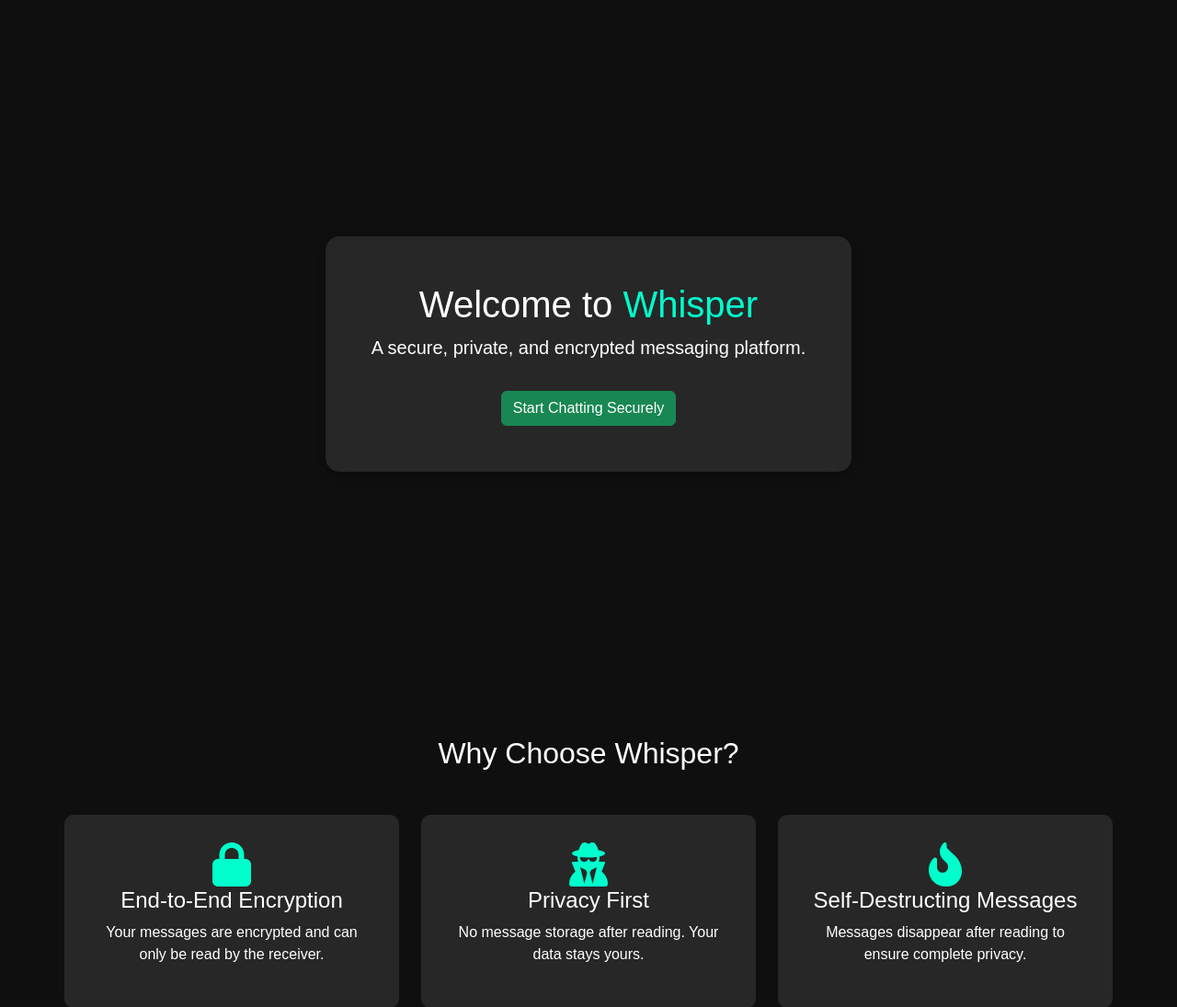
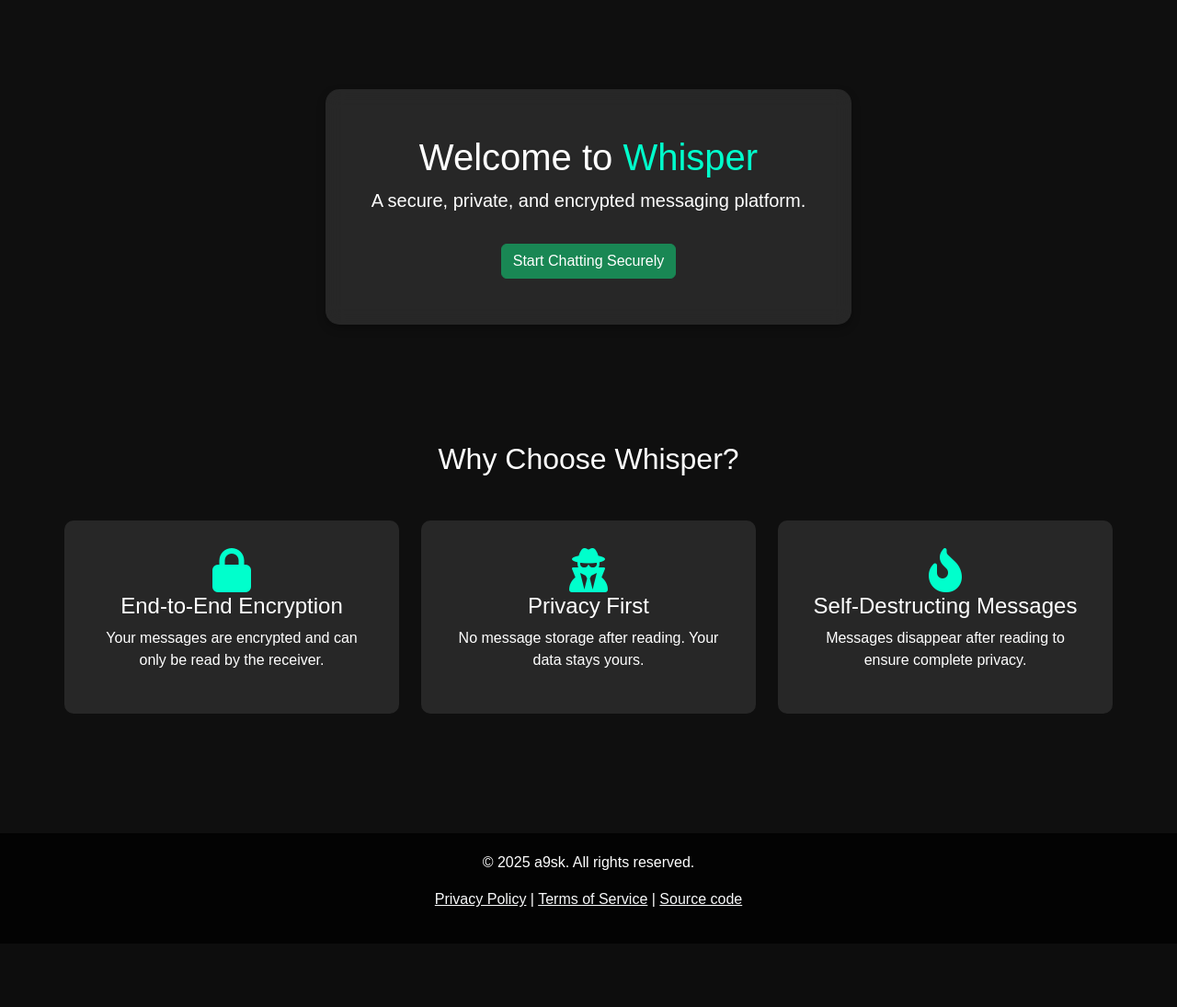
Before and after one commit to a9sk/whisper, a PHP site: page / in a window 1280 px wide. Shown: the part 76-1171 px from the top of the page at 92% size. After the commit the page ends 1062 px from the top, so only its background shows below. Run offline with PHP 8.4, Linux system fonts and the light colour scheme.

Commit message:
feat: add hero section styling to index page

```diff
--- a/public/index.php
+++ b/public/index.php
@@ -13,6 +13,12 @@ session_start();
     <link rel="stylesheet" href="https://cdnjs.cloudflare.com/ajax/libs/font-awesome/6.5.1/css/all.min.css">
     <link rel="stylesheet" href="https://cdnjs.cloudflare.com/ajax/libs/font-awesome/4.7.0/css/font-awesome.min.css">
     <link rel="stylesheet" href="assets/style.css">
+
+    <style>
+        .hero {
+            height: 50vh;
+        }
+    </style>
 </head>
 <body>
 
```
